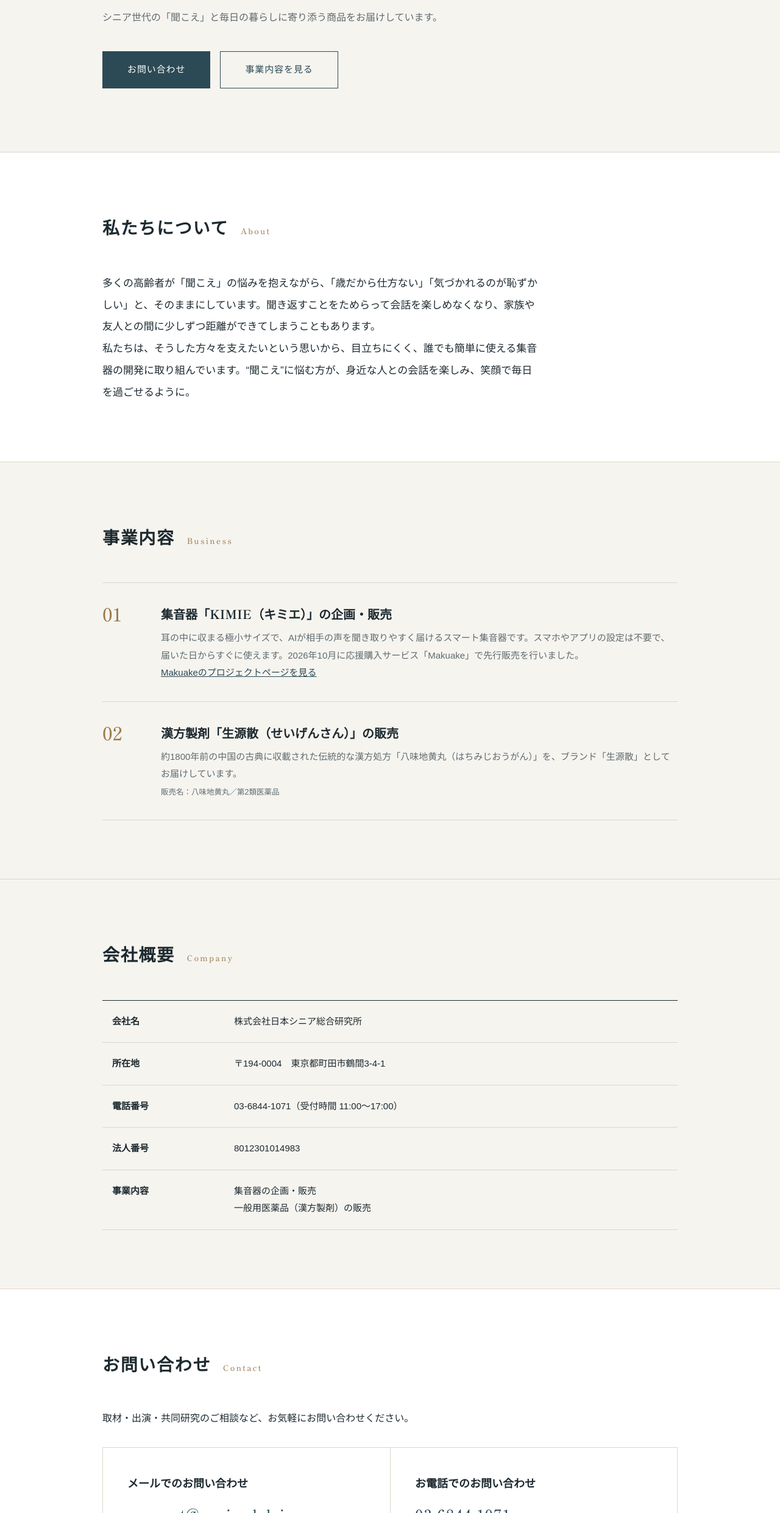
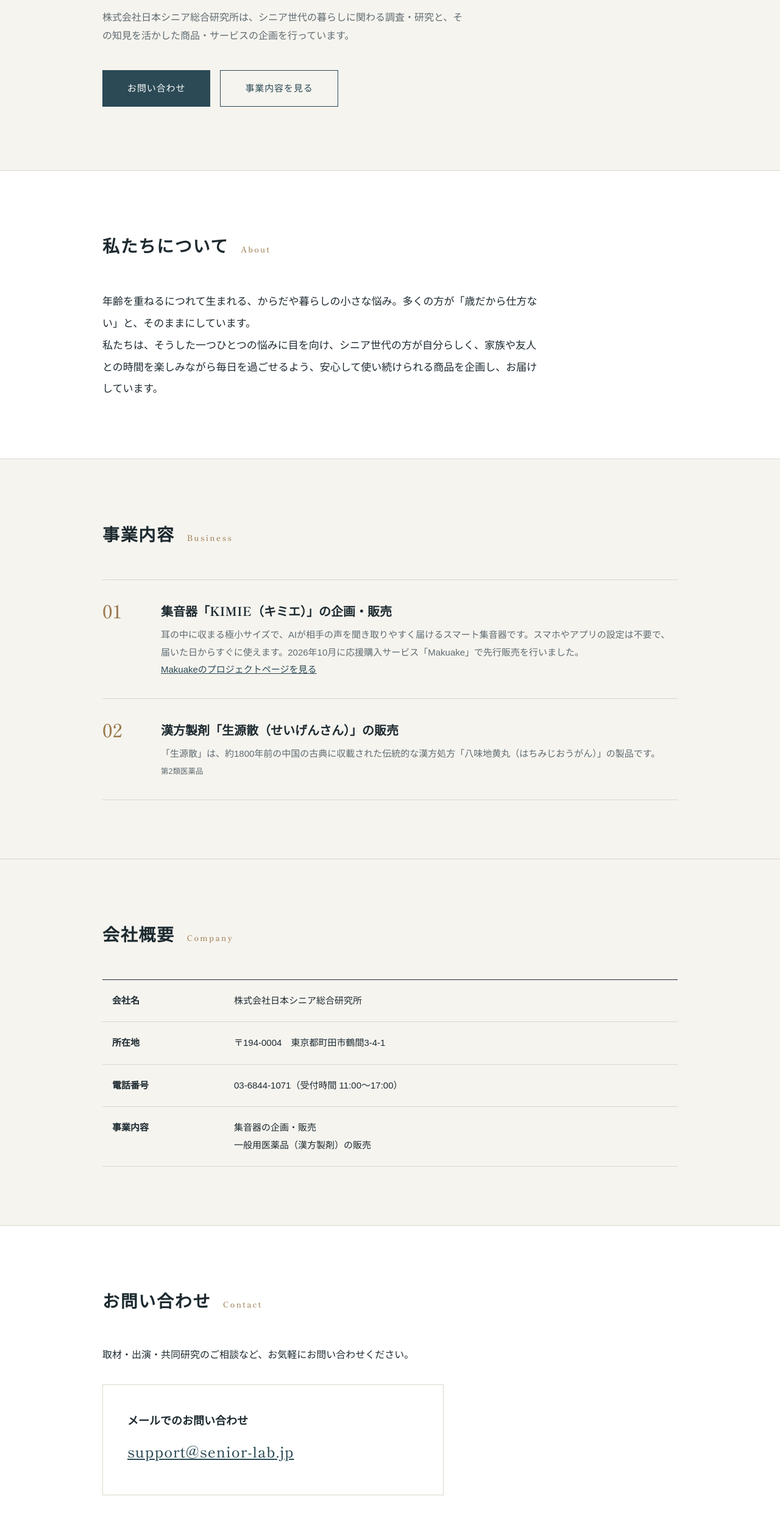
Before and after one commit to atprima20261006-art/senior-lab, a plain HTML site: page index.html in a window 1280 px wide. Shown: the part 319-2800 px from the top of the page at 61% size. Drawn offline with Linux system fonts and the light colour scheme; a web font is replaced by a local one.

Commit message:
Add files via upload

```diff
--- a/index.html
+++ b/index.html
@@ -2,6 +2,7 @@
 <html lang="ja">
 <head>
 <meta charset="utf-8">
+<meta name="robots" content="noindex, nofollow">
 <meta name="viewport" content="width=device-width,initial-scale=1">
 <title>株式会社日本シニア総合研究所</title>
 <meta name="description" content="株式会社日本シニア総合研究所（東京都町田市）の公式サイトです。集音器「KIMIE」の企画・販売、漢方製剤の販売を行っています。">
@@ -55,7 +56,7 @@
   tr:first-child th,tr:first-child td{border-top:1px solid var(--ink)}
   th{width:200px;font-weight:700;white-space:nowrap}
   td small{color:var(--muted)}
-  .contact-box{display:grid;grid-template-columns:1fr 1fr;gap:0;border:1px solid var(--line);background:#fff}
+  .contact-box{display:grid;grid-template-columns:1fr;max-width:560px;gap:0;border:1px solid var(--line);background:#fff}
   .contact-box > div{padding:40px}
   .contact-box > div + div{border-left:1px solid var(--line)}
   .contact-box h3{font-family:var(--serif);font-size:18px;margin-bottom:12px}
@@ -106,8 +107,8 @@
 
 <div class="hero" id="top">
   <div class="wrap">
-    <h1>株式会社<br>日本シニア総合研究所</h1>
-    <p class="lead">シニア世代の「聞こえ」と毎日の暮らしに寄り添う商品をお届けしています。</p>
+    <h1>シニアの毎日を、<br>もっと豊かに。</h1>
+    <p class="lead">株式会社日本シニア総合研究所は、シニア世代の暮らしに関わる調査・研究と、その知見を活かした商品・サービスの企画を行っています。</p>
     <div class="hero-btns"><a class="btn primary" href="#contact">お問い合わせ</a><a class="btn secondary" href="#business">事業内容を見る</a></div>
   </div>
 </div>
@@ -115,7 +116,7 @@
 <section id="about">
   <div class="wrap">
     <div class="sec-head"><h2>私たちについて</h2><span class="en">About</span></div>
-    <p class="about-text">多くの高齢者が「聞こえ」の悩みを抱えながら、「歳だから仕方ない」「気づかれるのが恥ずかしい」と、そのままにしています。聞き返すことをためらって会話を楽しめなくなり、家族や友人との間に少しずつ距離ができてしまうこともあります。<br>私たちは、そうした方々を支えたいという思いから、目立ちにくく、誰でも簡単に使える集音器の開発に取り組んでいます。“聞こえ”に悩む方が、身近な人との会話を楽しみ、笑顔で毎日を過ごせるように。</p>
+    <p class="about-text">年齢を重ねるにつれて生まれる、からだや暮らしの小さな悩み。多くの方が「歳だから仕方ない」と、そのままにしています。<br>私たちは、そうした一つひとつの悩みに目を向け、シニア世代の方が自分らしく、家族や友人との時間を楽しみながら毎日を過ごせるよう、安心して使い続けられる商品を企画し、お届けしています。</p>
   </div>
 </section>
 
@@ -124,7 +125,7 @@
     <div class="sec-head"><h2>事業内容</h2><span class="en">Business</span></div>
     <ol class="biz">
       <li><span class="num">01</span><div><h3>集音器「KIMIE（キミエ）」の企画・販売</h3><p>耳の中に収まる極小サイズで、AIが相手の声を聞き取りやすく届けるスマート集音器です。スマホやアプリの設定は不要で、届いた日からすぐに使えます。2026年10月に応援購入サービス「Makuake」で先行販売を行いました。<br><a href="https://www.makuake.com/project/kimie001/" target="_blank" rel="noopener">Makuakeのプロジェクトページを見る</a></p></div></li>
-      <li><span class="num">02</span><div><h3>漢方製剤「生源散（せいげんさん）」の販売</h3><p>約1800年前の中国の古典に収載された伝統的な漢方処方「八味地黄丸（はちみじおうがん）」を、ブランド「生源散」としてお届けしています。<br><small>販売名：八味地黄丸／第2類医薬品</small></p></div></li>
+      <li><span class="num">02</span><div><h3>漢方製剤「生源散（せいげんさん）」の販売</h3><p>「生源散」は、約1800年前の中国の古典に収載された伝統的な漢方処方「八味地黄丸（はちみじおうがん）」の製品です。<br><small>第2類医薬品</small></p></div></li>
       <!-- 耳快箋：発売（公表）後に表示する
       <li><span class="num">03</span><div><h3>漢方製剤「耳快箋（じかいせん）」の販売</h3><p>中国の古典「金匱要略」に収載された漢方処方「当帰芍薬散（とうきしゃくやくさん）」を、ブランド「耳快箋」としてお届けしています。<br><small>販売名：当帰芍薬散／第2類医薬品</small></p></div></li>
       -->
@@ -140,7 +141,6 @@
       <tr><th>会社名</th><td>株式会社日本シニア総合研究所</td></tr>
       <tr><th>所在地</th><td>〒194-0004　東京都町田市鶴間3-4-1</td></tr>
       <tr><th>電話番号</th><td>03-6844-1071（受付時間 11:00〜17:00）</td></tr>
-      <tr><th>法人番号</th><td>8012301014983</td></tr>
       <tr><th>事業内容</th><td>集音器の企画・販売<br>一般用医薬品（漢方製剤）の販売</td></tr>
     </table>
   </div>
@@ -154,12 +154,6 @@
       <div>
         <h3>メールでのお問い合わせ</h3>
         <p class="big"><a href="mailto:support@senior-lab.jp">support@senior-lab.jp</a></p>
-        <p class="note">内容を確認のうえ、担当者よりご返信いたします。</p>
-      </div>
-      <div>
-        <h3>お電話でのお問い合わせ</h3>
-        <p class="big"><a href="tel:0368441071">03-6844-1071</a></p>
-        <p class="note">受付時間：11:00〜17:00</p>
       </div>
     </div>
     <p class="notice"><strong>当社からのご連絡について</strong>当社の社員がメールでご連絡する際は、必ず「@senior-lab.jp」で終わるアドレスを使用しています。それ以外のアドレスから当社を名乗る連絡があった場合は、上記の窓口までお知らせください。</p>
```
